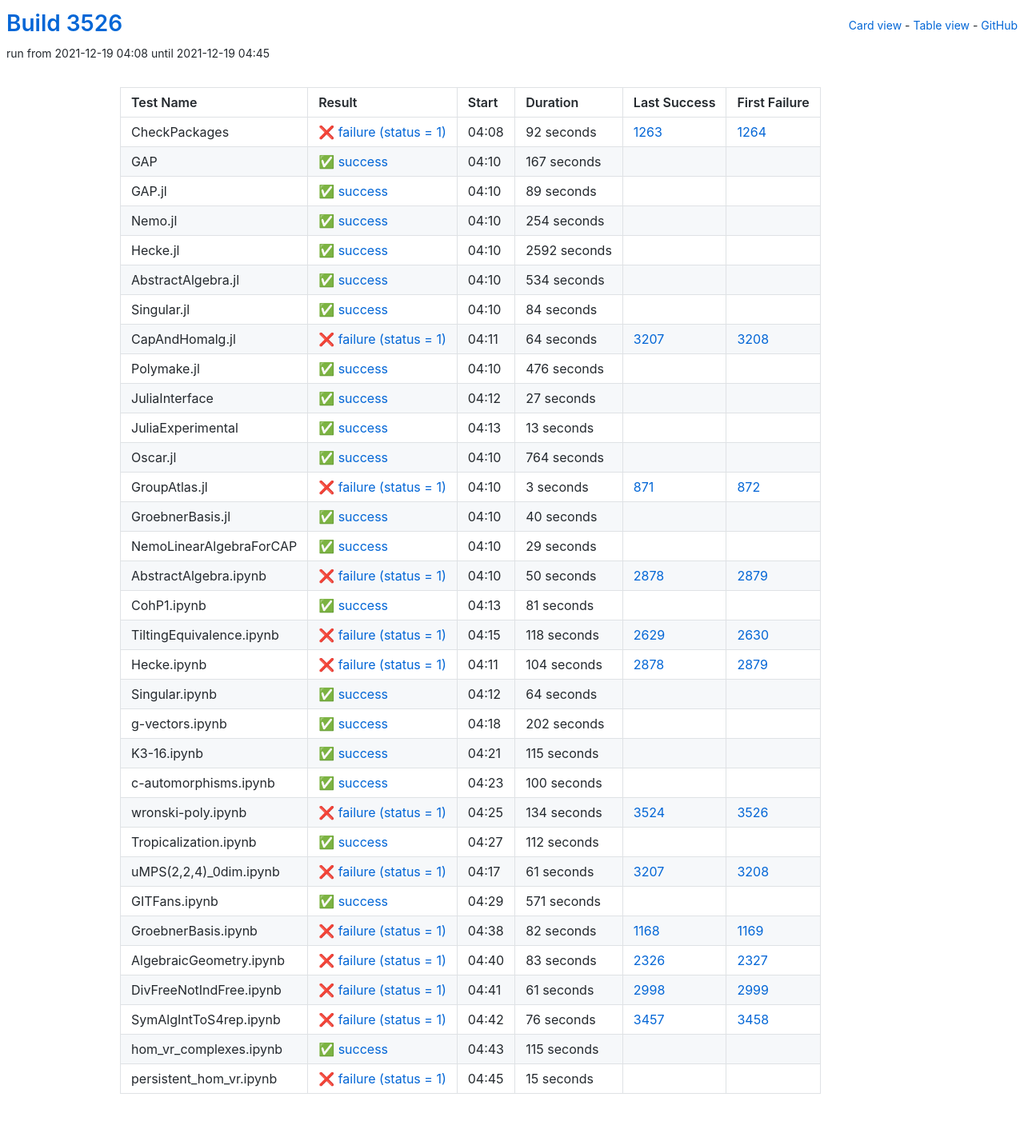
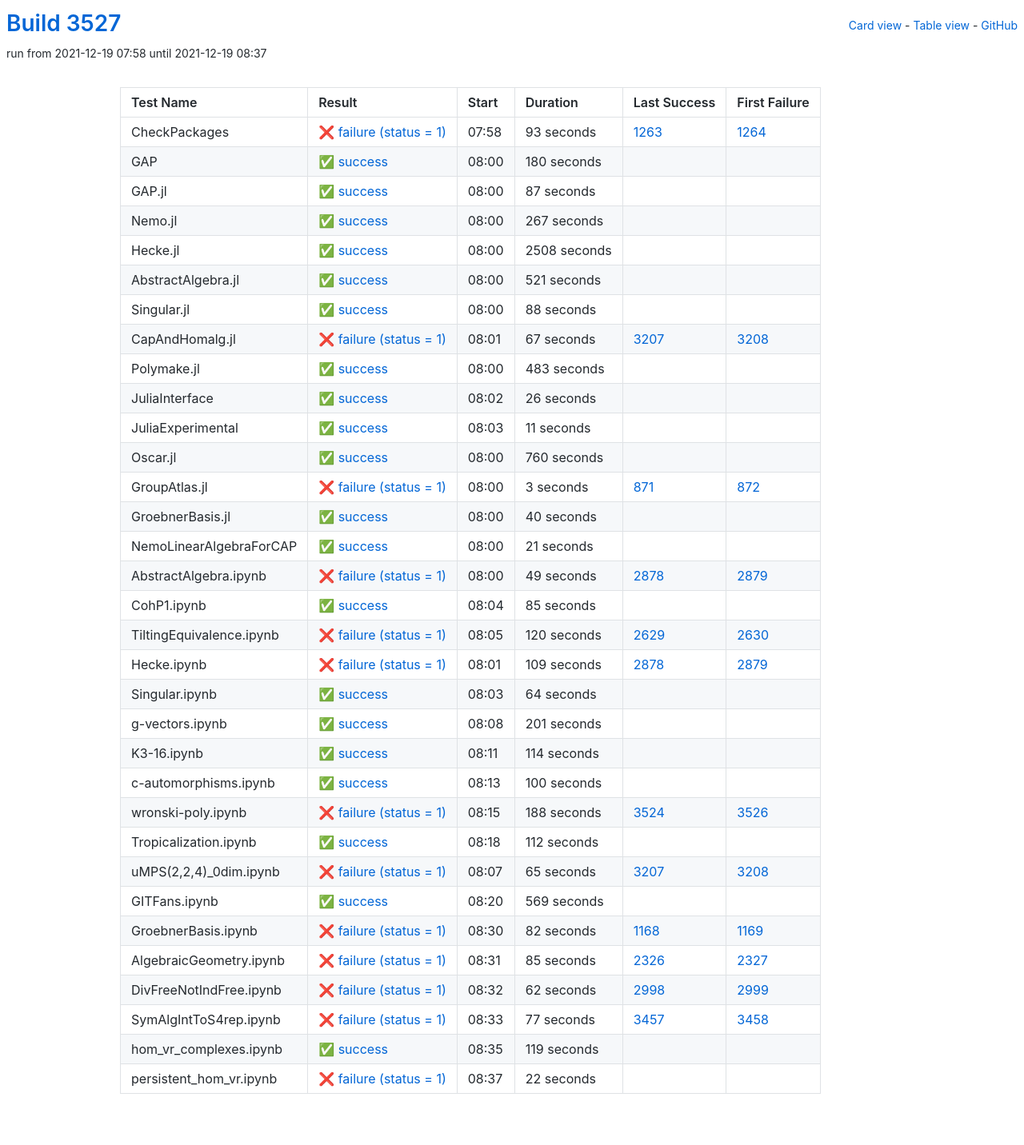
Before and after one commit to oscar-system/oscar-ci-status-stable, a Jekyll site: the page built from table.html, in a window 1280 px wide. Shown: the whole page at 80% size. Built offline with Jekyll 4.4.1, drawn with Linux system fonts in a browser that asks for light colours.

Commit message:
Build #3527

```diff
--- a/_data/ci.yml
+++ b/_data/ci.yml
@@ -1,6 +1,6 @@
 ---
-build: 3526
-build_url: https://oscarci.mathematik.uni-kl.de/job/oscar-stable/3526/
+build: 3527
+build_url: https://oscarci.mathematik.uni-kl.de/job/oscar-stable/3527/
 job: oscar-stable
 organization: oscar-system
 repo: oscar-ci-status-stable
@@ -8,152 +8,152 @@ repourl: https://github.com/oscar-system/oscar-ci-status-stable
 tests:
 - name: CheckPackages
   id: checkpackages
-  log: https://oscarci.mathematik.uni-kl.de/job/oscar-stable/3526/artifact/logs/build-3526/CheckPackages.log
-  start: 2021-12-19 04:08
+  log: https://oscarci.mathematik.uni-kl.de/job/oscar-stable/3527/artifact/logs/build-3527/CheckPackages.log
+  start: 2021-12-19 07:58
   success: false
   exitcode: 1
   status: failure
-  duration: 92
+  duration: 93
   last_success: 1263
   last_success_url: https://oscarci.mathematik.uni-kl.de/job/oscar-stable/1263/
   first_failure: 1264
   first_failure_url: https://oscarci.mathematik.uni-kl.de/job/oscar-stable/1264/
 - name: GAP
   id: gap
-  log: https://oscarci.mathematik.uni-kl.de/job/oscar-stable/3526/artifact/logs/build-3526/GAP.log
-  start: 2021-12-19 04:10
+  log: https://oscarci.mathematik.uni-kl.de/job/oscar-stable/3527/artifact/logs/build-3527/GAP.log
+  start: 2021-12-19 08:00
   success: true
   exitcode: 0
   status: success
-  duration: 167
+  duration: 180
   last_success: false
   last_success_url:
   first_failure: false
   first_failure_url:
 - name: GAP.jl
   id: gap-jl
-  log: https://oscarci.mathematik.uni-kl.de/job/oscar-stable/3526/artifact/logs/build-3526/GAP.jl.log
-  start: 2021-12-19 04:10
+  log: https://oscarci.mathematik.uni-kl.de/job/oscar-stable/3527/artifact/logs/build-3527/GAP.jl.log
+  start: 2021-12-19 08:00
   success: true
   exitcode: 0
   status: success
-  duration: 89
+  duration: 87
   last_success: false
   last_success_url:
   first_failure: false
   first_failure_url:
 - name: Nemo.jl
   id: nemo-jl
-  log: https://oscarci.mathematik.uni-kl.de/job/oscar-stable/3526/artifact/logs/build-3526/Nemo.jl.log
-  start: 2021-12-19 04:10
+  log: https://oscarci.mathematik.uni-kl.de/job/oscar-stable/3527/artifact/logs/build-3527/Nemo.jl.log
+  start: 2021-12-19 08:00
   success: true
   exitcode: 0
   status: success
-  duration: 254
+  duration: 267
   last_success: false
   last_success_url:
   first_failure: false
   first_failure_url:
 - name: Hecke.jl
   id: hecke-jl
-  log: https://oscarci.mathematik.uni-kl.de/job/oscar-stable/3526/artifact/logs/build-3526/Hecke.jl.log
-  start: 2021-12-19 04:10
+  log: https://oscarci.mathematik.uni-kl.de/job/oscar-stable/3527/artifact/logs/build-3527/Hecke.jl.log
+  start: 2021-12-19 08:00
   success: true
   exitcode: 0
   status: success
-  duration: 2592
+  duration: 2508
   last_success: false
   last_success_url:
   first_failure: false
   first_failure_url:
 - name: AbstractAlgebra.jl
   id: abstractalgebra-jl
-  log: https://oscarci.mathematik.uni-kl.de/job/oscar-stable/3526/artifact/logs/build-3526/AbstractAlgebra.jl.log
-  start: 2021-12-19 04:10
+  log: https://oscarci.mathematik.uni-kl.de/job/oscar-stable/3527/artifact/logs/build-3527/AbstractAlgebra.jl.log
+  start: 2021-12-19 08:00
   success: true
   exitcode: 0
   status: success
-  duration: 534
+  duration: 521
   last_success: false
   last_success_url:
   first_failure: false
   first_failure_url:
 - name: Singular.jl
   id: singular-jl
-  log: https://oscarci.mathematik.uni-kl.de/job/oscar-stable/3526/artifact/logs/build-3526/Singular.jl.log
-  start: 2021-12-19 04:10
+  log: https://oscarci.mathematik.uni-kl.de/job/oscar-stable/3527/artifact/logs/build-3527/Singular.jl.log
+  start: 2021-12-19 08:00
   success: true
   exitcode: 0
   status: success
-  duration: 84
+  duration: 88
   last_success: false
   last_success_url:
   first_failure: false
   first_failure_url:
 - name: CapAndHomalg.jl
   id: capandhomalg-jl
-  log: https://oscarci.mathematik.uni-kl.de/job/oscar-stable/3526/artifact/logs/build-3526/CapAndHomalg.jl.log
-  start: 2021-12-19 04:11
+  log: https://oscarci.mathematik.uni-kl.de/job/oscar-stable/3527/artifact/logs/build-3527/CapAndHomalg.jl.log
+  start: 2021-12-19 08:01
   success: false
   exitcode: 1
   status: failure
-  duration: 64
+  duration: 67
   last_success: 3207
   last_success_url: https://oscarci.mathematik.uni-kl.de/job/oscar-stable/3207/
   first_failure: 3208
   first_failure_url: https://oscarci.mathematik.uni-kl.de/job/oscar-stable/3208/
 - name: Polymake.jl
   id: polymake-jl
-  log: https://oscarci.mathematik.uni-kl.de/job/oscar-stable/3526/artifact/logs/build-3526/Polymake.jl.log
-  start: 2021-12-19 04:10
+  log: https://oscarci.mathematik.uni-kl.de/job/oscar-stable/3527/artifact/logs/build-3527/Polymake.jl.log
+  start: 2021-12-19 08:00
   success: true
   exitcode: 0
   status: success
-  duration: 476
+  duration: 483
   last_success: false
   last_success_url:
   first_failure: false
   first_failure_url:
 - name: JuliaInterface
   id: juliainterface
-  log: https://oscarci.mathematik.uni-kl.de/job/oscar-stable/3526/artifact/logs/build-3526/JuliaInterface.log
-  start: 2021-12-19 04:12
+  log: https://oscarci.mathematik.uni-kl.de/job/oscar-stable/3527/artifact/logs/build-3527/JuliaInterface.log
+  start: 2021-12-19 08:02
   success: true
   exitcode: 0
   status: success
-  duration: 27
+  duration: 26
   last_success: false
   last_success_url:
   first_failure: false
   first_failure_url:
 - name: JuliaExperimental
   id: juliaexperimental
-  log: https://oscarci.mathematik.uni-kl.de/job/oscar-stable/3526/artifact/logs/build-3526/JuliaExperimental.log
-  start: 2021-12-19 04:13
+  log: https://oscarci.mathematik.uni-kl.de/job/oscar-stable/3527/artifact/logs/build-3527/JuliaExperimental.log
+  start: 2021-12-19 08:03
   success: true
   exitcode: 0
   status: success
-  duration: 13
+  duration: 11
   last_success: false
   last_success_url:
   first_failure: false
   first_failure_url:
 - name: Oscar.jl
   id: oscar-jl
-  log: https://oscarci.mathematik.uni-kl.de/job/oscar-stable/3526/artifact/logs/build-3526/Oscar.jl.log
-  start: 2021-12-19 04:10
+  log: https://oscarci.mathematik.uni-kl.de/job/oscar-stable/3527/artifact/logs/build-3527/Oscar.jl.log
+  start: 2021-12-19 08:00
   success: true
   exitcode: 0
   status: success
-  duration: 764
+  duration: 760
   last_success: false
   last_success_url:
   first_failure: false
   first_failure_url:
 - name: GroupAtlas.jl
   id: groupatlas-jl
-  log: https://oscarci.mathematik.uni-kl.de/job/oscar-stable/3526/artifact/logs/build-3526/GroupAtlas.jl.log
-  start: 2021-12-19 04:10
+  log: https://oscarci.mathematik.uni-kl.de/job/oscar-stable/3527/artifact/logs/build-3527/GroupAtlas.jl.log
+  start: 2021-12-19 08:00
   success: false
   exitcode: 1
   status: failure
@@ -164,8 +164,8 @@ tests:
   first_failure_url: https://oscarci.mathematik.uni-kl.de/job/oscar-stable/872/
 - name: GroebnerBasis.jl
   id: groebnerbasis-jl
-  log: https://oscarci.mathematik.uni-kl.de/job/oscar-stable/3526/artifact/logs/build-3526/GroebnerBasis.jl.log
-  start: 2021-12-19 04:10
+  log: https://oscarci.mathematik.uni-kl.de/job/oscar-stable/3527/artifact/logs/build-3527/GroebnerBasis.jl.log
+  start: 2021-12-19 08:00
   success: true
   exitcode: 0
   status: success
@@ -176,68 +176,68 @@ tests:
   first_failure_url:
 - name: NemoLinearAlgebraForCAP
   id: nemolinearalgebraforcap
-  log: https://oscarci.mathematik.uni-kl.de/job/oscar-stable/3526/artifact/logs/build-3526/NemoLinearAlgebraForCAP.log
-  start: 2021-12-19 04:10
+  log: https://oscarci.mathematik.uni-kl.de/job/oscar-stable/3527/artifact/logs/build-3527/NemoLinearAlgebraForCAP.log
+  start: 2021-12-19 08:00
   success: true
   exitcode: 0
   status: success
-  duration: 29
+  duration: 21
   last_success: false
   last_success_url:
   first_failure: false
   first_failure_url:
 - name: AbstractAlgebra.ipynb
   id: abstractalgebra-ipynb
-  log: https://oscarci.mathematik.uni-kl.de/job/oscar-stable/3526/artifact/logs/build-3526/AbstractAlgebra.ipynb.log
-  start: 2021-12-19 04:10
+  log: https://oscarci.mathematik.uni-kl.de/job/oscar-stable/3527/artifact/logs/build-3527/AbstractAlgebra.ipynb.log
+  start: 2021-12-19 08:00
   success: false
   exitcode: 1
   status: failure
-  duration: 50
+  duration: 49
   last_success: 2878
   last_success_url: https://oscarci.mathematik.uni-kl.de/job/oscar-stable/2878/
   first_failure: 2879
   first_failure_url: https://oscarci.mathematik.uni-kl.de/job/oscar-stable/2879/
 - name: CohP1.ipynb
   id: cohp1-ipynb
-  log: https://oscarci.mathematik.uni-kl.de/job/oscar-stable/3526/artifact/logs/build-3526/CohP1.ipynb.log
-  start: 2021-12-19 04:13
+  log: https://oscarci.mathematik.uni-kl.de/job/oscar-stable/3527/artifact/logs/build-3527/CohP1.ipynb.log
+  start: 2021-12-19 08:04
   success: true
   exitcode: 0
   status: success
-  duration: 81
+  duration: 85
   last_success: false
   last_success_url:
   first_failure: false
   first_failure_url:
 - name: TiltingEquivalence.ipynb
   id: tiltingequivalence-ipynb
-  log: https://oscarci.mathematik.uni-kl.de/job/oscar-stable/3526/artifact/logs/build-3526/TiltingEquivalence.ipynb.log
-  start: 2021-12-19 04:15
+  log: https://oscarci.mathematik.uni-kl.de/job/oscar-stable/3527/artifact/logs/build-3527/TiltingEquivalence.ipynb.log
+  start: 2021-12-19 08:05
   success: false
   exitcode: 1
   status: failure
-  duration: 118
+  duration: 120
   last_success: 2629
   last_success_url: https://oscarci.mathematik.uni-kl.de/job/oscar-stable/2629/
   first_failure: 2630
   first_failure_url: https://oscarci.mathematik.uni-kl.de/job/oscar-stable/2630/
 - name: Hecke.ipynb
   id: hecke-ipynb
-  log: https://oscarci.mathematik.uni-kl.de/job/oscar-stable/3526/artifact/logs/build-3526/Hecke.ipynb.log
-  start: 2021-12-19 04:11
+  log: https://oscarci.mathematik.uni-kl.de/job/oscar-stable/3527/artifact/logs/build-3527/Hecke.ipynb.log
+  start: 2021-12-19 08:01
   success: false
   exitcode: 1
   status: failure
-  duration: 104
+  duration: 109
   last_success: 2878
   last_success_url: https://oscarci.mathematik.uni-kl.de/job/oscar-stable/2878/
   first_failure: 2879
   first_failure_url: https://oscarci.mathematik.uni-kl.de/job/oscar-stable/2879/
 - name: Singular.ipynb
   id: singular-ipynb
-  log: https://oscarci.mathematik.uni-kl.de/job/oscar-stable/3526/artifact/logs/build-3526/Singular.ipynb.log
-  start: 2021-12-19 04:12
+  log: https://oscarci.mathematik.uni-kl.de/job/oscar-stable/3527/artifact/logs/build-3527/Singular.ipynb.log
+  start: 2021-12-19 08:03
   success: true
   exitcode: 0
   status: success
@@ -248,32 +248,32 @@ tests:
   first_failure_url:
 - name: g-vectors.ipynb
   id: g-vectors-ipynb
-  log: https://oscarci.mathematik.uni-kl.de/job/oscar-stable/3526/artifact/logs/build-3526/g-vectors.ipynb.log
-  start: 2021-12-19 04:18
+  log: https://oscarci.mathematik.uni-kl.de/job/oscar-stable/3527/artifact/logs/build-3527/g-vectors.ipynb.log
+  start: 2021-12-19 08:08
   success: true
   exitcode: 0
   status: success
-  duration: 202
+  duration: 201
   last_success: false
   last_success_url:
   first_failure: false
   first_failure_url:
 - name: K3-16.ipynb
   id: k3-16-ipynb
-  log: https://oscarci.mathematik.uni-kl.de/job/oscar-stable/3526/artifact/logs/build-3526/K3-16.ipynb.log
-  start: 2021-12-19 04:21
+  log: https://oscarci.mathematik.uni-kl.de/job/oscar-stable/3527/artifact/logs/build-3527/K3-16.ipynb.log
+  start: 2021-12-19 08:11
   success: true
   exitcode: 0
   status: success
-  duration: 115
+  duration: 114
   last_success: false
   last_success_url:
   first_failure: false
   first_failure_url:
 - name: c-automorphisms.ipynb
   id: c-automorphisms-ipynb
-  log: https://oscarci.mathematik.uni-kl.de/job/oscar-stable/3526/artifact/logs/build-3526/c-automorphisms.ipynb.log
-  start: 2021-12-19 04:23
+  log: https://oscarci.mathematik.uni-kl.de/job/oscar-stable/3527/artifact/logs/build-3527/c-automorphisms.ipynb.log
+  start: 2021-12-19 08:13
   success: true
   exitcode: 0
   status: success
@@ -284,20 +284,20 @@ tests:
   first_failure_url:
 - name: wronski-poly.ipynb
   id: wronski-poly-ipynb
-  log: https://oscarci.mathematik.uni-kl.de/job/oscar-stable/3526/artifact/logs/build-3526/wronski-poly.ipynb.log
-  start: 2021-12-19 04:25
+  log: https://oscarci.mathematik.uni-kl.de/job/oscar-stable/3527/artifact/logs/build-3527/wronski-poly.ipynb.log
+  start: 2021-12-19 08:15
   success: false
   exitcode: 1
   status: failure
-  duration: 134
+  duration: 188
   last_success: 3524
   last_success_url: https://oscarci.mathematik.uni-kl.de/job/oscar-stable/3524/
   first_failure: 3526
   first_failure_url: https://oscarci.mathematik.uni-kl.de/job/oscar-stable/3526/
 - name: Tropicalization.ipynb
   id: tropicalization-ipynb
-  log: https://oscarci.mathematik.uni-kl.de/job/oscar-stable/3526/artifact/logs/build-3526/Tropicalization.ipynb.log
-  start: 2021-12-19 04:27
+  log: https://oscarci.mathematik.uni-kl.de/job/oscar-stable/3527/artifact/logs/build-3527/Tropicalization.ipynb.log
+  start: 2021-12-19 08:18
   success: true
   exitcode: 0
   status: success
@@ -308,32 +308,32 @@ tests:
   first_failure_url:
 - name: uMPS(2,2,4)_0dim.ipynb
   id: umps-2-2-4-0dim-ipynb
-  log: https://oscarci.mathematik.uni-kl.de/job/oscar-stable/3526/artifact/logs/build-3526/uMPS-2-2-4-_0dim.ipynb.log
-  start: 2021-12-19 04:17
+  log: https://oscarci.mathematik.uni-kl.de/job/oscar-stable/3527/artifact/logs/build-3527/uMPS-2-2-4-_0dim.ipynb.log
+  start: 2021-12-19 08:07
   success: false
   exitcode: 1
   status: failure
-  duration: 61
+  duration: 65
   last_success: 3207
   last_success_url: https://oscarci.mathematik.uni-kl.de/job/oscar-stable/3207/
   first_failure: 3208
   first_failure_url: https://oscarci.mathematik.uni-kl.de/job/oscar-stable/3208/
 - name: GITFans.ipynb
   id: gitfans-ipynb
-  log: https://oscarci.mathematik.uni-kl.de/job/oscar-stable/3526/artifact/logs/build-3526/GITFans.ipynb.log
-  start: 2021-12-19 04:29
+  log: https://oscarci.mathematik.uni-kl.de/job/oscar-stable/3527/artifact/logs/build-3527/GITFans.ipynb.log
+  start: 2021-12-19 08:20
   success: true
   exitcode: 0
   status: success
-  duration: 571
+  duration: 569
   last_success: false
   last_success_url:
   first_failure: false
   first_failure_url:
 - name: GroebnerBasis.ipynb
   id: groebnerbasis-ipynb
-  log: https://oscarci.mathematik.uni-kl.de/job/oscar-stable/3526/artifact/logs/build-3526/GroebnerBasis.ipynb.log
-  start: 2021-12-19 04:38
+  log: https://oscarci.mathematik.uni-kl.de/job/oscar-stable/3527/artifact/logs/build-3527/GroebnerBasis.ipynb.log
+  start: 2021-12-19 08:30
   success: false
   exitcode: 1
   status: failure
@@ -344,60 +344,60 @@ tests:
   first_failure_url: https://oscarci.mathematik.uni-kl.de/job/oscar-stable/1169/
 - name: AlgebraicGeometry.ipynb
   id: algebraicgeometry-ipynb
-  log: https://oscarci.mathematik.uni-kl.de/job/oscar-stable/3526/artifact/logs/build-3526/AlgebraicGeometry.ipynb.log
-  start: 2021-12-19 04:40
+  log: https://oscarci.mathematik.uni-kl.de/job/oscar-stable/3527/artifact/logs/build-3527/AlgebraicGeometry.ipynb.log
+  start: 2021-12-19 08:31
   success: false
   exitcode: 1
   status: failure
-  duration: 83
+  duration: 85
   last_success: 2326
   last_success_url: https://oscarci.mathematik.uni-kl.de/job/oscar-stable/2326/
   first_failure: 2327
   first_failure_url: https://oscarci.mathematik.uni-kl.de/job/oscar-stable/2327/
 - name: DivFreeNotIndFree.ipynb
   id: divfreenotindfree-ipynb
-  log: https://oscarci.mathematik.uni-kl.de/job/oscar-stable/3526/artifact/logs/build-3526/DivFreeNotIndFree.ipynb.log
-  start: 2021-12-19 04:41
+  log: https://oscarci.mathematik.uni-kl.de/job/oscar-stable/3527/artifact/logs/build-3527/DivFreeNotIndFree.ipynb.log
+  start: 2021-12-19 08:32
   success: false
   exitcode: 1
   status: failure
-  duration: 61
+  duration: 62
   last_success: 2998
   last_success_url: https://oscarci.mathematik.uni-kl.de/job/oscar-stable/2998/
   first_failure: 2999
   first_failure_url: https://oscarci.mathematik.uni-kl.de/job/oscar-stable/2999/
 - name: SymAlgIntToS4rep.ipynb
   id: symalginttos4rep-ipynb
-  log: https://oscarci.mathematik.uni-kl.de/job/oscar-stable/3526/artifact/logs/build-3526/SymAlgIntToS4rep.ipynb.log
-  start: 2021-12-19 04:42
+  log: https://oscarci.mathematik.uni-kl.de/job/oscar-stable/3527/artifact/logs/build-3527/SymAlgIntToS4rep.ipynb.log
+  start: 2021-12-19 08:33
   success: false
   exitcode: 1
   status: failure
-  duration: 76
+  duration: 77
   last_success: 3457
   last_success_url: https://oscarci.mathematik.uni-kl.de/job/oscar-stable/3457/
   first_failure: 3458
   first_failure_url: https://oscarci.mathematik.uni-kl.de/job/oscar-stable/3458/
 - name: hom_vr_complexes.ipynb
   id: hom-vr-complexes-ipynb
-  log: https://oscarci.mathematik.uni-kl.de/job/oscar-stable/3526/artifact/logs/build-3526/hom_vr_complexes.ipynb.log
-  start: 2021-12-19 04:43
+  log: https://oscarci.mathematik.uni-kl.de/job/oscar-stable/3527/artifact/logs/build-3527/hom_vr_complexes.ipynb.log
+  start: 2021-12-19 08:35
   success: true
   exitcode: 0
   status: success
-  duration: 115
+  duration: 119
   last_success: false
   last_success_url:
   first_failure: false
   first_failure_url:
 - name: persistent_hom_vr.ipynb
   id: persistent-hom-vr-ipynb
-  log: https://oscarci.mathematik.uni-kl.de/job/oscar-stable/3526/artifact/logs/build-3526/persistent_hom_vr.ipynb.log
-  start: 2021-12-19 04:45
+  log: https://oscarci.mathematik.uni-kl.de/job/oscar-stable/3527/artifact/logs/build-3527/persistent_hom_vr.ipynb.log
+  start: 2021-12-19 08:37
   success: false
   exitcode: 1
   status: failure
-  duration: 15
+  duration: 22
   last_success: false
   last_success_url:
   first_failure: false
```
Also changed, not shown: README.md.
